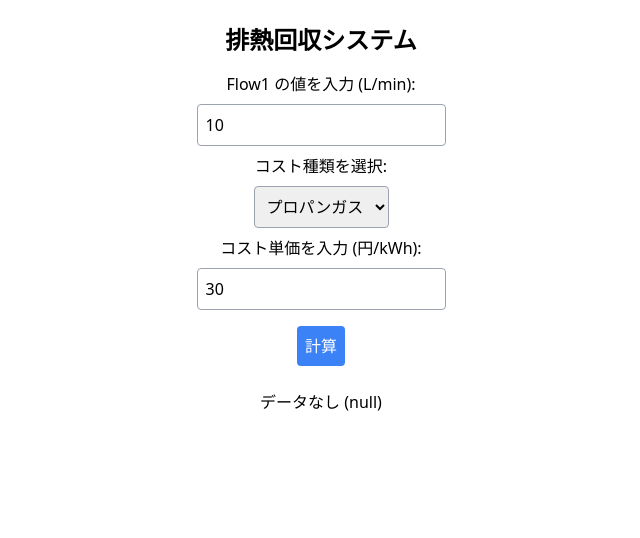
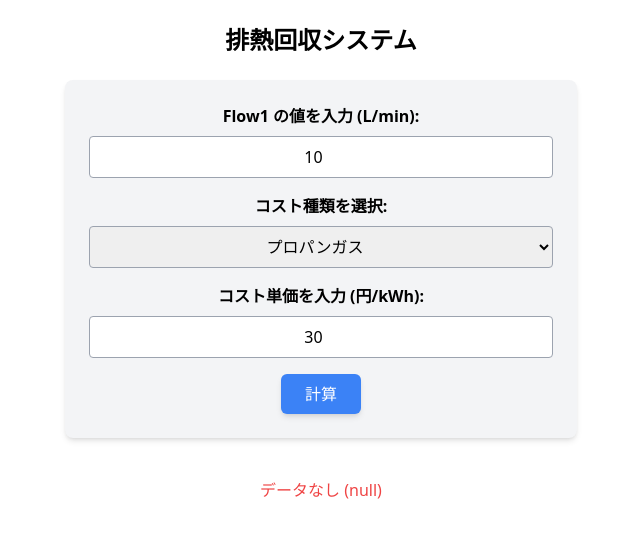
Before and after one commit to josei-wakamatsu/sdsensor-hainetsukaishu-demo0, a React (Vite) app in the folder frontend/: page / in a window 1280 px wide. Shown: the top 538 px of the page, without its empty margins (319-959 px from the left). Built offline with nearby package versions, Linux system fonts and the light colour scheme.

Commit message:
server.js app.jsx

```diff
--- a/frontend/src/App.jsx
+++ b/frontend/src/App.jsx
@@ -1,4 +1,4 @@
-import React, { useState, useEffect } from "react";
+import React, { useState } from "react";
 import axios from "axios";
 
 const backendUrl = "https://sdsensor-hainetsukaishu-demo0-backend.onrender.com";
@@ -29,22 +29,23 @@ const App = () => {
 
   return (
     <div className="min-h-screen flex flex-col items-center bg-white p-6">
-      <h1 className="text-2xl font-bold text-center mb-4">排熱回収システム</h1>
+      <h1 className="text-2xl font-bold text-center mb-6">排熱回収システム</h1>
 
-      <div className="flex flex-col items-center mb-6">
-        <label className="mb-2">Flow1 の値を入力 (L/min):</label>
+      {/* 入力フォーム */}
+      <div className="bg-gray-100 p-6 rounded-lg shadow-md flex flex-col items-center w-full max-w-lg mb-6">
+        <label className="mb-2 font-semibold">Flow1 の値を入力 (L/min):</label>
         <input
           type="number"
           value={flow1}
           onChange={(e) => setFlow1(Number(e.target.value))}
-          className="border border-gray-400 p-2 rounded mb-2"
+          className="border border-gray-400 p-2 rounded w-full text-center mb-4"
         />
 
-        <label className="mb-2">コスト種類を選択:</label>
+        <label className="mb-2 font-semibold">コスト種類を選択:</label>
         <select
           value={costType}
           onChange={(e) => setCostType(e.target.value)}
-          className="border border-gray-400 p-2 rounded mb-2"
+          className="border border-gray-400 p-2 rounded w-full text-center mb-4"
         >
           <option value="電気代">電気代</option>
           <option value="プロパンガス">プロパンガス</option>
@@ -53,19 +54,20 @@ const App = () => {
           <option value="ガス(13A)代">ガス(13A)代</option>
         </select>
 
-        <label className="mb-2">コスト単価を入力 (円/kWh):</label>
+        <label className="mb-2 font-semibold">コスト単価を入力 (円/kWh):</label>
         <input
           type="number"
           value={costUnit}
           onChange={(e) => setCostUnit(Number(e.target.value))}
-          className="border border-gray-400 p-2 rounded mb-4"
+          className="border border-gray-400 p-2 rounded w-full text-center mb-4"
         />
 
-        <button onClick={fetchRealTimeData} className="bg-blue-500 text-white p-2 rounded">
+        <button onClick={fetchRealTimeData} className="bg-blue-500 text-white py-2 px-6 rounded-md shadow-md">
           計算
         </button>
       </div>
 
+      {/* 計算結果の表示 */}
       {realTimeData ? (
         <div className="grid grid-cols-2 gap-6 w-full max-w-4xl">
           {/* 現状のコスト */}
@@ -93,7 +95,7 @@ const App = () => {
           </div>
         </div>
       ) : (
-        <p className="text-center">データなし (null)</p>
+        <p className="text-center text-red-500 mt-4">{error || "データなし (null)"}</p>
       )}
     </div>
   );
```
